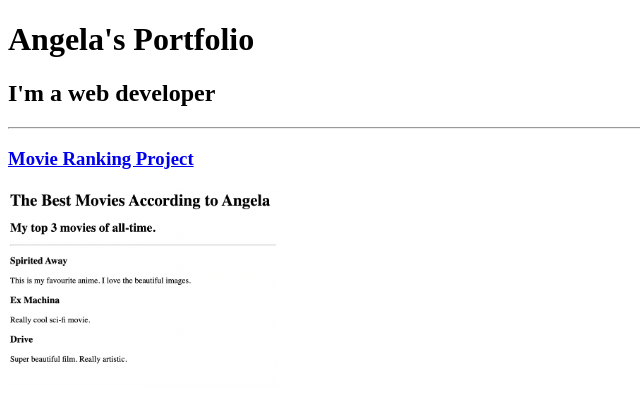
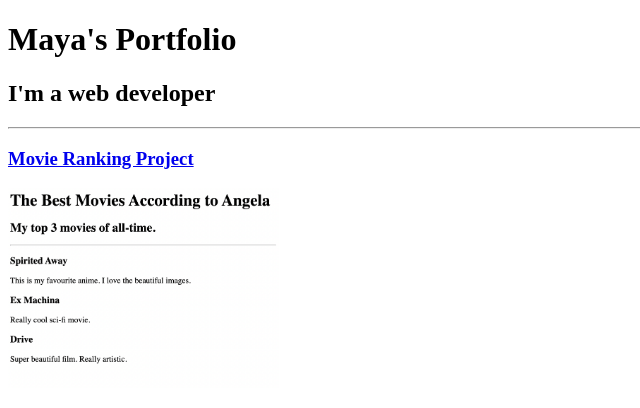
Before and after one commit to MaayaFathmath/html-portfolio, a plain HTML site: page index.html in a window 1280 px wide. Shown: the top 408 px of the page, without its empty margins (0-640 px from the left). Drawn offline with Linux system fonts and the light colour scheme.

Commit message:
Add files via upload

```diff
--- a/index.html
+++ b/index.html
@@ -2,11 +2,11 @@
 <html lang="en">
 <head>
     <meta charset="UTF-8">
-    <title>Angela's Portfolio</title>
+    <title>Maya's Portfolio</title>
 </head>
 
 <body>
-    <h1>Angela's Portfolio</h1>
+    <h1>Maya's Portfolio</h1>
     <h2>I'm a web developer</h2>
     <hr/>
     <h3> <a href="./public/movie-ranking.html">Movie Ranking Project</a></h3>
```
